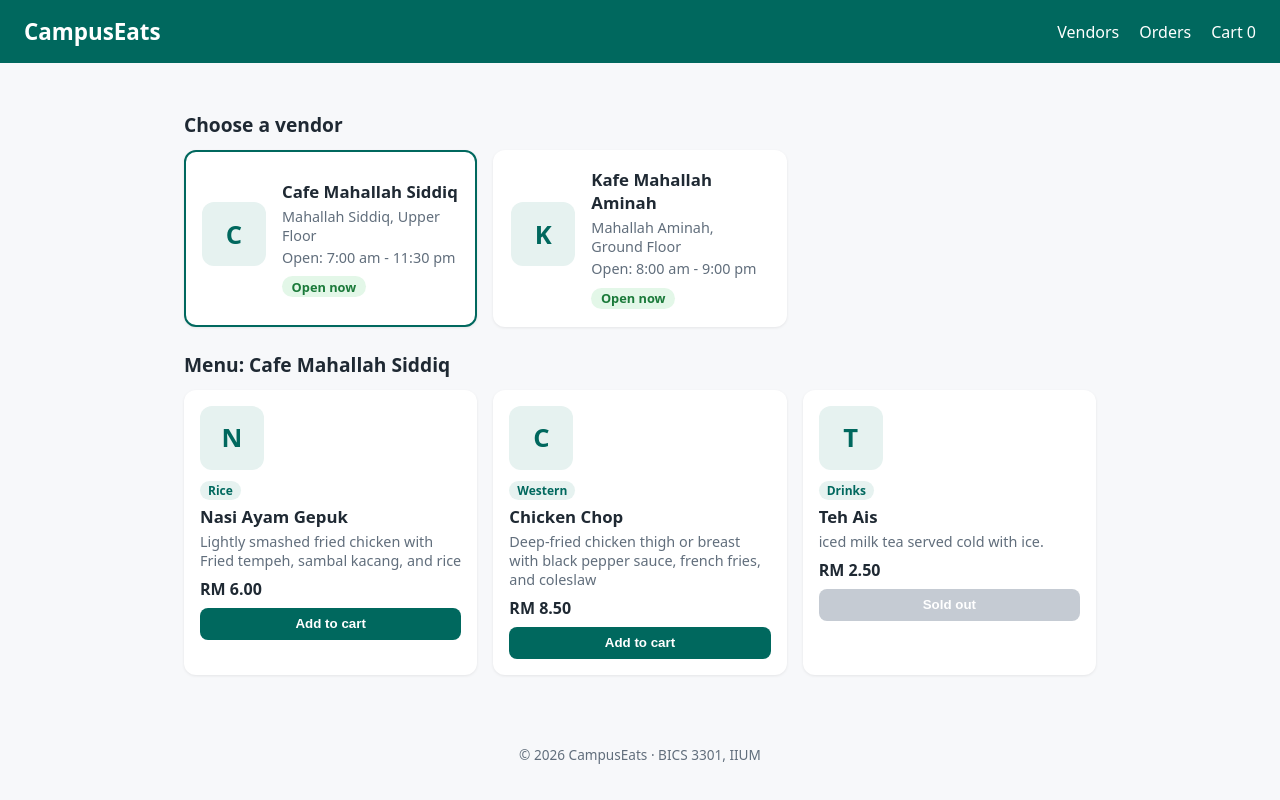
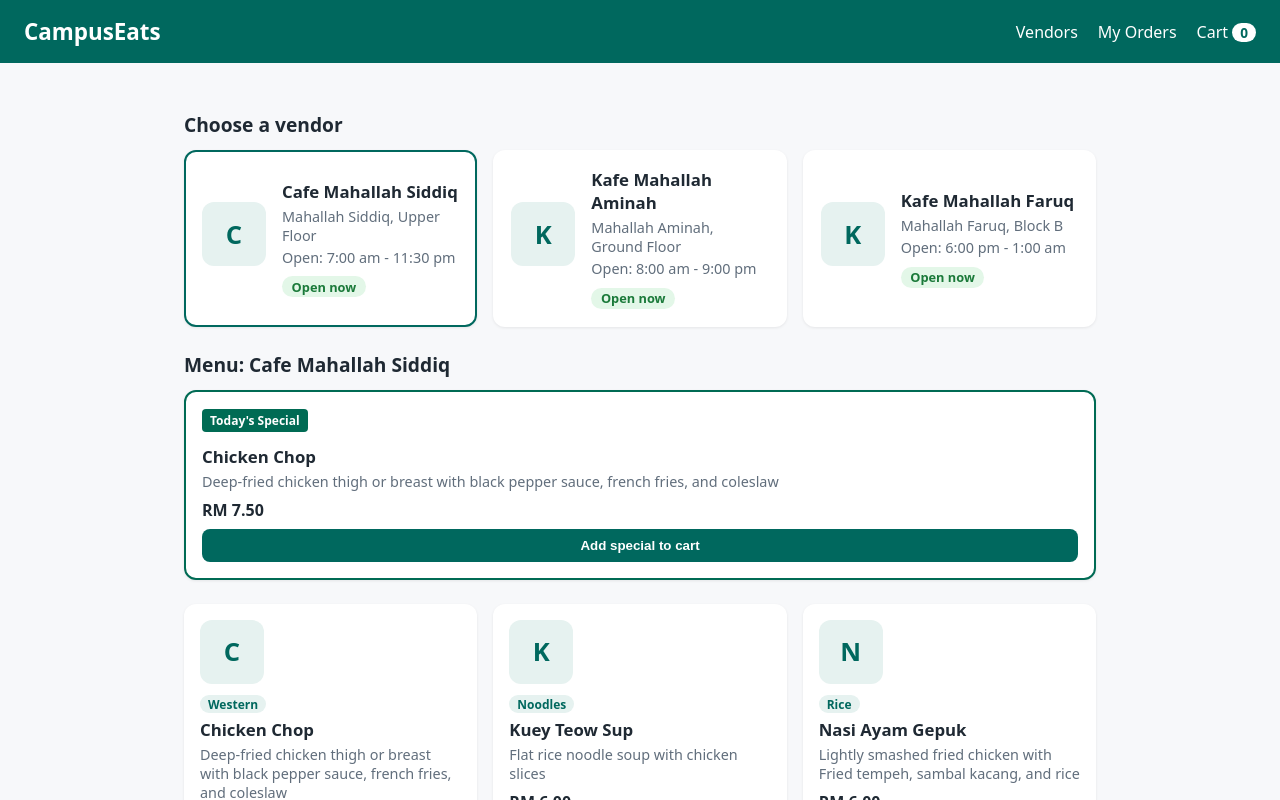
Before and after one commit to hishamddn/campuseat-2518745, a React (Vite) app: page / in a window 1280 px wide. Shown: the top 800 px of the page. Built offline with nearby package versions, Linux system fonts and the light colour scheme.

Commit message:
Personal Feature Name: Daily special banner

```diff
--- a/src/App.jsx
+++ b/src/App.jsx
@@ -3,12 +3,16 @@ import vendors from './data/vendors.js';
 import Header from './components/Header.jsx';
 import VendorCard from './components/VendorCard.jsx';
 import MenuList from './components/MenuList.jsx';
+import SpecialBanner from './components/SpecialBanner.jsx'
 import Footer from './components/Footer.jsx';
 
 function App() {
   const [selectedVendorId, setSelectedVendorId] = useState(vendors[0].id);
   const selectedVendor = vendors.find((v) => v.id === selectedVendorId);
   const [cart, setCart] = useState([])
+
+  // Find the special item for the currently selected vendor
+  const specialItem = selectedVendor?.menu.find((item) => item.special)
 
   function handleAddToCart(item) {
     setCart((prevCart) => [...prevCart, item]); // a NEW array, never cart.push()
@@ -33,6 +37,10 @@ function App() {
         </section>
         <section>
           <h2 className="section-title">Menu: {selectedVendor.name}</h2>
+
+          {/* Daily Special Feature (Digit 5) */}
+          <SpecialBanner specialItem={specialItem} onAdd={handleAddToCart} />
+
           <MenuList items={selectedVendor.menu} onAdd={handleAddToCart} />
         </section>
       </main>
--- a/src/components/Header.jsx
+++ b/src/components/Header.jsx
@@ -1,15 +1,16 @@
-function Header({cartCount}){
-
-    return (
-        <header className = "header">
-            <h1 className="logo">CampusEats</h1>
-            <nav className = "nav">
-                <a href="#">Vendors</a>
-                <a href="#">Orders</a>
-                <a href="#" className="cart">Cart <span>{cartCount}</span></a>
-            </nav>
-        </header>
-    )
+function Header({ cartCount }) {
+  return (
+    <header className="header">
+      <h1 className="logo">CampusEats</h1>
+      <nav className="nav">
+        <a href="#">Vendors</a>
+        <a href="#"> My Orders</a>
+        <a href="#" className="cart">
+          Cart <span className="badge">{cartCount}</span>
+        </a>
+      </nav>
+    </header>
+  );
 }
 
-export default Header
+export default Header;
--- /dev/null
+++ b/src/components/SpecialBanner.jsx
@@ -0,0 +1,23 @@
+function SpecialBanner({ specialItem, onAdd }) {
+  if (!specialItem) return null
+
+  return (
+    <aside className="card special-banner" style={{ border: '2px solid #006b54', marginBottom: '1.5rem', padding: '1rem' }}>
+      <span className="tag" style={{ background: '#006b54', color: '#fff', padding: '0.2rem 0.5rem', borderRadius: '4px' }}>
+        Today's Special
+      </span>
+      <h3 style={{ marginTop: '0.5rem' }}>{specialItem.name}</h3>
+      <p className="muted">{specialItem.description}</p>
+      <p className="price">RM {specialItem.price.toFixed(2)}</p>
+      <button
+        className="btn"
+        disabled={!specialItem.available}
+        onClick={() => onAdd(specialItem)}
+      >
+        {specialItem.available ? 'Add special to cart' : 'Sold out'}
+      </button>
+    </aside>
+  )
+}
+
+export default SpecialBanner
--- a/src/data/vendors.js
+++ b/src/data/vendors.js
@@ -7,9 +7,14 @@ const vendors = [
         isOpen: true,
 
         menu: [
-            { id: 'sid-1', name: 'Nasi Ayam Gepuk', description: 'Lightly smashed fried chicken with Fried tempeh, sambal kacang, and rice', price: 6, category: 'Rice', available: true },
-            { id: 'sid-1', name: 'Chicken Chop', description: 'Deep-fried chicken thigh or breast with black pepper sauce, french fries, and coleslaw', price: 8.5, category: 'Western', available: true },
-            { id: 'sid-2', name: 'Teh Ais', description: 'iced milk tea served cold with ice.', price: 2.5, category: 'Drinks', available: false },
+            { id: 'sid-1', name: 'Chicken Chop', description: 'Deep-fried chicken thigh or breast with black pepper sauce, french fries, and coleslaw', price: 7.5, category: 'Western', available: true, special: true },
+            { id: 'sid-2', name: 'Kuey Teow Sup', description: 'Flat rice noodle soup with chicken slices', price: 6.00, category: 'Noodles', available: true },
+            { id: 'sid-3', name: 'Nasi Ayam Gepuk', description: 'Lightly smashed fried chicken with Fried tempeh, sambal kacang, and rice', price: 6, category: 'Rice', available: true },
+            { id: 'sid-4', name: 'Nasi Lemak Ayam', description: 'Fragrant coconut rice with spiced fried chicken', price: 8.50, category: 'Rice', available: true },
+            { id: 'sid-5', name: 'Nasi Goreng Kampung', description: 'Traditional fried rice with anchovies and kangkung', price: 7.00, category: 'Rice', available: true },
+            { id: 'sid-6', name: 'Nasi Kukus Ayam Berempah', description: 'Steamed rice served with aromatic curry and chicken', price: 8.50, category: 'Rice', available: true },
+            { id: 'sid-7', name: 'Teh Tarik', description: 'Classic Malaysian pulled milk tea', price: 2.50, category: 'Drinks', available: true },
+            { id: 'sid-8', name: 'Teh Ais', description: 'iced milk tea served cold with ice.', price: 2.5, category: 'Drinks', available: false },
         ],
     },
 
@@ -21,10 +26,24 @@ const vendors = [
         isOpen: true,
 
         menu: [
-            { id: 'ami-1', name: 'Nasi Ayam Penyet', description: 'Smashed fried chicken with sambal and rice', price: 9, category: 'Rice', available: true },
-            { id: 'ami-2', name: 'Air Bandung', description: 'Rose syrup with milk', price: 3, category: 'Drinks', available: true },
+            { id: 'ami-1', name: 'Nasi Ayam Penyet', description: 'Smashed fried chicken with sambal and rice', price: 6, category: 'Rice', available: true, special: true },
+            { id: 'ami-2', name: 'Laksa Johor', description: 'Spaghetti in spicy fish gravy with herbs', price: 8.00, category: 'Noodles', available: true },
+            { id: 'ami-3', name: 'Air Bandung', description: 'Rose syrup with milk', price: 3, category: 'Drinks', available: true },
         ],
     },
+
+    {
+    id: 'kafe-faruq',
+    name: 'Kafe Mahallah Faruq',
+    location: 'Mahallah Faruq, Block B',
+    openHours: '6:00 pm - 1:00 am',
+    isOpen: true,
+    menu: [
+        { id: 'far-1', name: 'Nasi Kukus Ayam Berempah', description: 'Steamed rice served with aromatic curry and chicken', price: 6.50, category: 'Rice', available: true, special: true },
+        { id: 'far-2', name: 'Roti Canai', description: 'Crispy flatbread served with dhal and curry', price: 2.00, category: 'Roti', available: true },
+        { id: 'far-3', name: 'Milo Ais', description: 'Iced chocolate malt beverage', price: 3.50, category: 'Drinks', available: true }
+    ]
+  }
 
 ]
 
```
Also changed, not shown: 1 other file (tests, documents, lock files or other folders).
